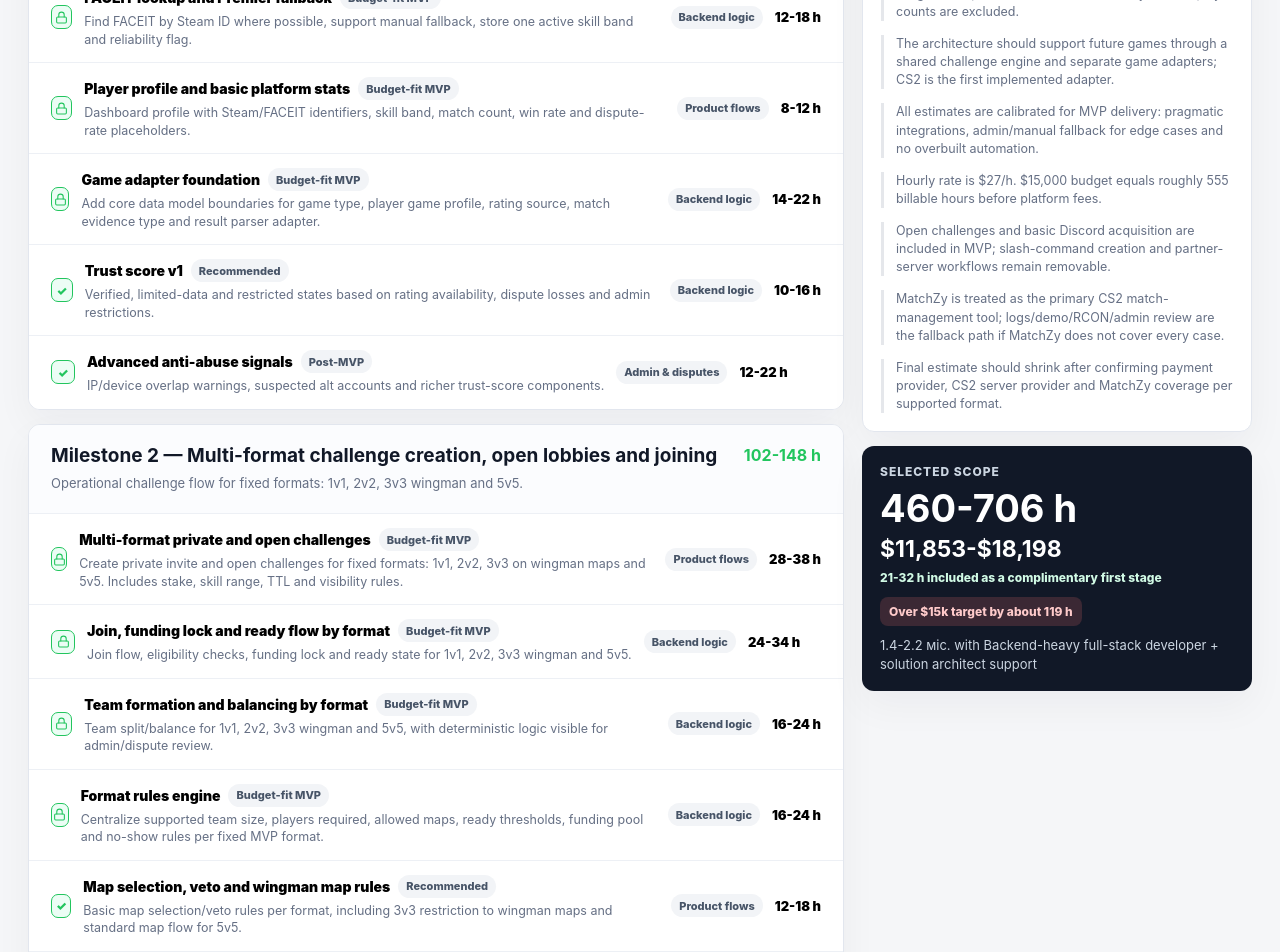
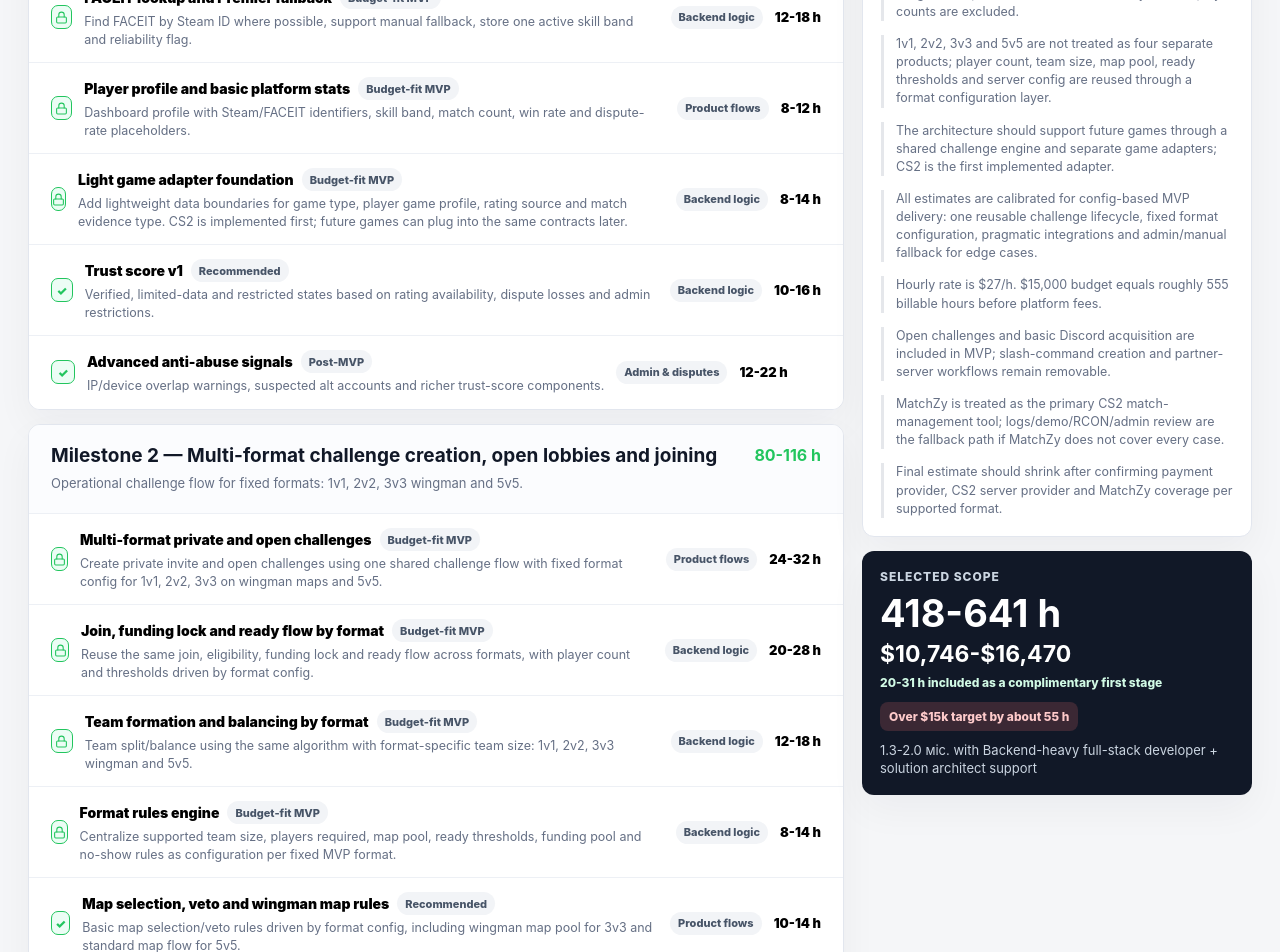
Before and after one commit to koitechs/versusarena-scope-calculator, a React (Vite) app: page / in a window 1280 px wide. Shown: the part 1260-2212 px from the top of the page. Built offline with nearby package versions, Linux system fonts and the light colour scheme.

Commit message:
Recalibrate multi-format scope as config-based reuse

```diff
--- a/src/data/demoConfig.ts
+++ b/src/data/demoConfig.ts
@@ -99,12 +99,12 @@
         {
           "id": "m0-multi-game-architecture-blueprint",
           "title": "Multi-game architecture blueprint",
-          "description": "Define shared challenge engine, game-adapter boundaries and data contracts so CS2 is the first adapter, not hardcoded platform logic.",
+          "description": "Define lightweight shared challenge lifecycle, format config and future game-adapter boundaries so CS2 is the first adapter, not hardcoded platform logic.",
           "category": "discovery",
           "priority": "required",
           "estimate": {
-            "min": 4,
-            "max": 6
+            "min": 3,
+            "max": 5
           }
         },
         {
@@ -177,13 +177,13 @@
         },
         {
           "id": "m1-game-adapter-foundation",
-          "title": "Game adapter foundation",
-          "description": "Add core data model boundaries for game type, player game profile, rating source, match evidence type and result parser adapter.",
+          "title": "Light game adapter foundation",
+          "description": "Add lightweight data boundaries for game type, player game profile, rating source and match evidence type. CS2 is implemented first; future games can plug into the same contracts later.",
           "category": "backend",
           "priority": "required",
           "estimate": {
-            "min": 14,
-            "max": 22
+            "min": 8,
+            "max": 14
           }
         },
         {
@@ -221,56 +221,56 @@
         {
           "id": "m2-private-open-challenge",
           "title": "Multi-format private and open challenges",
-          "description": "Create private invite and open challenges for fixed formats: 1v1, 2v2, 3v3 on wingman maps and 5v5. Includes stake, skill range, TTL and visibility rules.",
+          "description": "Create private invite and open challenges using one shared challenge flow with fixed format config for 1v1, 2v2, 3v3 on wingman maps and 5v5.",
           "category": "product",
           "priority": "required",
           "estimate": {
-            "min": 28,
-            "max": 38
+            "min": 24,
+            "max": 32
           }
         },
         {
           "id": "m2-join-funding-lock-ready",
           "title": "Join, funding lock and ready flow by format",
-          "description": "Join flow, eligibility checks, funding lock and ready state for 1v1, 2v2, 3v3 wingman and 5v5.",
+          "description": "Reuse the same join, eligibility, funding lock and ready flow across formats, with player count and thresholds driven by format config.",
           "category": "backend",
           "priority": "required",
           "estimate": {
-            "min": 24,
-            "max": 34
+            "min": 20,
+            "max": 28
           }
         },
         {
           "id": "m2-team-balancing",
           "title": "Team formation and balancing by format",
-          "description": "Team split/balance for 1v1, 2v2, 3v3 wingman and 5v5, with deterministic logic visible for admin/dispute review.",
+          "description": "Team split/balance using the same algorithm with format-specific team size: 1v1, 2v2, 3v3 wingman and 5v5.",
           "category": "backend",
           "priority": "required",
           "estimate": {
-            "min": 16,
-            "max": 24
+            "min": 12,
+            "max": 18
           }
         },
         {
           "id": "m2-format-rules-engine",
           "title": "Format rules engine",
-          "description": "Centralize supported team size, players required, allowed maps, ready thresholds, funding pool and no-show rules per fixed MVP format.",
+          "description": "Centralize supported team size, players required, map pool, ready thresholds, funding pool and no-show rules as configuration per fixed MVP format.",
           "category": "backend",
           "priority": "required",
           "estimate": {
-            "min": 16,
-            "max": 24
+            "min": 8,
+            "max": 14
           }
         },
         {
           "id": "m2-map-veto",
           "title": "Map selection, veto and wingman map rules",
-          "description": "Basic map selection/veto rules per format, including 3v3 restriction to wingman maps and standard map flow for 5v5.",
+          "description": "Basic map selection/veto rules driven by format config, including wingman map pool for 3v3 and standard map flow for 5v5.",
           "category": "product",
           "priority": "recommended",
           "estimate": {
-            "min": 12,
-            "max": 18
+            "min": 10,
+            "max": 14
           },
           "consequence": "MVP can use fixed or random map selection, which reduces realtime state complexity."
         },
@@ -288,7 +288,7 @@
         }
       ],
       "risks": [
-        "The main risk is validating MatchZy/server behavior consistently across 1v1, 2v2, 3v3 wingman and 5v5; unsupported formats stay out of MVP."
+        "Multi-format support is estimated as config-based reuse of one challenge lifecycle. The main uncertainty is MatchZy/server behavior per format, not rebuilding each mode separately."
       ]
     },
     {
@@ -311,12 +311,12 @@
         {
           "id": "m3-hold-refund-payout",
           "title": "Hold, refund and payout ledger rules by format",
-          "description": "MVP ledger rules for hold, refund, void and payout across 1v1, 2v2, 3v3 wingman and 5v5 pools, with admin fallback for exceptions.",
+          "description": "One ledger flow for hold, refund, void and payout, with pool size and payout calculations driven by selected match format.",
           "category": "wallet",
           "priority": "required",
           "estimate": {
-            "min": 26,
-            "max": 36
+            "min": 24,
+            "max": 32
           }
         },
         {
@@ -419,34 +419,34 @@
         {
           "id": "m5-matchzy-setup",
           "title": "MatchZy setup for supported formats",
-          "description": "MVP CS2 server and MatchZy setup for 1v1, 2v2, 3v3 wingman and 5v5, including wingman-map flow where applicable.",
+          "description": "MVP CS2 server and MatchZy setup using reusable server flow plus config variants for 1v1, 2v2, 3v3 wingman and 5v5.",
           "category": "cs2",
           "priority": "required",
           "estimate": {
-            "min": 20,
-            "max": 30
+            "min": 18,
+            "max": 26
           }
         },
         {
           "id": "m5-server-lifecycle-rcon",
           "title": "Server lifecycle and RCON orchestration by format",
-          "description": "Prepare server config, expose connection details, start match and reconcile server state for 1v1, 2v2, 3v3 wingman and 5v5.",
+          "description": "Prepare server config, expose connection details, start match and reconcile server state using shared lifecycle and format-specific config.",
           "category": "cs2",
           "priority": "required",
           "estimate": {
-            "min": 18,
-            "max": 28
+            "min": 16,
+            "max": 24
           }
         },
         {
           "id": "m5-result-logs-demo-fallback",
           "title": "Result, logs, demo and fallback evidence across formats",
-          "description": "Store score, match logs/demo links and fallback evidence consistently for 1v1, 2v2, 3v3 wingman and 5v5.",
+          "description": "Store score, match logs/demo links and fallback evidence through one evidence model reused across supported formats.",
           "category": "cs2",
           "priority": "required",
           "estimate": {
-            "min": 14,
-            "max": 22
+            "min": 13,
+            "max": 20
           }
         },
         {
@@ -495,12 +495,12 @@
         {
           "id": "m6-admin-challenge-actions",
           "title": "Admin challenge and dispute actions",
-          "description": "Admin can inspect format-specific player lists, ratings, funding, server evidence, result and dispute state, then cancel/refund/resolve within MVP rules.",
+          "description": "Admin can inspect players, ratings, funding, format, server evidence, result and dispute state, then cancel/refund/resolve within MVP rules.",
           "category": "admin",
           "priority": "required",
           "estimate": {
-            "min": 18,
-            "max": 28
+            "min": 16,
+            "max": 24
           }
         },
         {
@@ -549,12 +549,12 @@
         {
           "id": "m7-qa-deployment-handoff",
           "title": "QA, deployment and handoff for supported formats",
-          "description": "Smoke/regression QA for 1v1, 2v2, 3v3 wingman and 5v5, staging/prod deploy, env documentation and handoff checklist.",
+          "description": "Smoke/regression QA for the shared lifecycle across 1v1, 2v2, 3v3 wingman and 5v5, plus staging/prod deploy and handoff checklist.",
           "category": "qa",
           "priority": "required",
           "estimate": {
-            "min": 22,
-            "max": 32
+            "min": 18,
+            "max": 26
           }
         },
         {
@@ -587,8 +587,9 @@
   "assumptions": [
     "Milestone 0 is complimentary/free and does not count toward the paid budget.",
     "Supported MVP formats are fixed: 1v1, 2v2, 3v3 on wingman maps and 5v5. 4v4 and arbitrary/custom player counts are excluded.",
+    "1v1, 2v2, 3v3 and 5v5 are not treated as four separate products; player count, team size, map pool, ready thresholds and server config are reused through a format configuration layer.",
     "The architecture should support future games through a shared challenge engine and separate game adapters; CS2 is the first implemented adapter.",
-    "All estimates are calibrated for MVP delivery: pragmatic integrations, admin/manual fallback for edge cases and no overbuilt automation.",
+    "All estimates are calibrated for config-based MVP delivery: one reusable challenge lifecycle, fixed format configuration, pragmatic integrations and admin/manual fallback for edge cases.",
     "Hourly rate is $27/h. $15,000 budget equals roughly 555 billable hours before platform fees.",
     "Open challenges and basic Discord acquisition are included in MVP; slash-command creation and partner-server workflows remain removable.",
     "MatchZy is treated as the primary CS2 match-management tool; logs/demo/RCON/admin review are the fallback path if MatchZy does not cover every case.",
```
